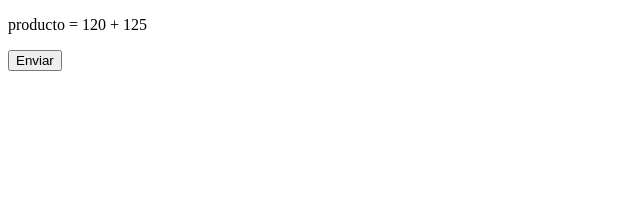
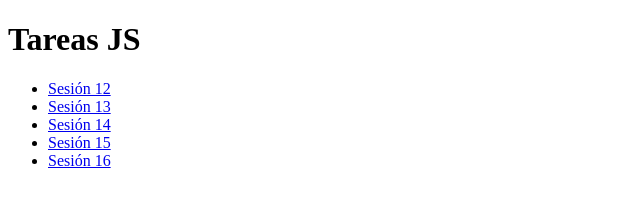
Before and after one commit to Gyvoem/proyecto01-g2, a plain HTML site: page index.html in a window 1280 px wide. Shown: the whole page, without its empty margins (0-640 px from the left). Drawn offline with Linux system fonts and the light colour scheme.

Commit message:
Update index.html

```diff
--- a/index.html
+++ b/index.html
@@ -3,17 +3,35 @@
 <head>
     <meta charset="UTF-8">
     <meta http-equiv="X-UA-Compatible" content="IE=edge">
+    <link rel="icon" type="image/png" sizes="16x16" href="img/favicon-16x16.png">
     <meta name="viewport" content="width=device-width, initial-scale=1.0">
-    <link rel="stylesheet" href="">
-    <title>Proyecto-02 JS</title>
+    <link type="text/css" rel="stylesheet" href="css/index/index.css">
+    <title>Tareas JS</title>
 </head>
-<body id="bod">
-    <p>producto = 120 + 125</p>
-    <p id="resultado1"></p>
-    <p id="resultado2"></p>
-    <p id="resultado3"></p>
-    <p id="resultado4"></p>
-    <input type="button" value="Enviar" id="btnEnviar">
+<body>
+    <h1>Tareas JS</h1>
+<nav>
+        <section class="box">
+
+            <ul>
+                <li>
+                    <a href="s12.html">Sesión 12</a>
+                </li>
+                <li>
+                    <a href="s13.html">Sesión 13</a>
+                </li>
+                <li>
+                    <a href="s14.html">Sesión 14</a>
+                </li>
+                <li>
+                    <a href="s15.html">Sesión 15</a>
+                </li>
+                <li>
+                    <a href="s16.html">Sesión 16</a>
+                </li>
+        </section>
+</nav>
+
 </body>
 </html>
-<script src="js/funciones.js"></script>
+<script src=""></script>
```
